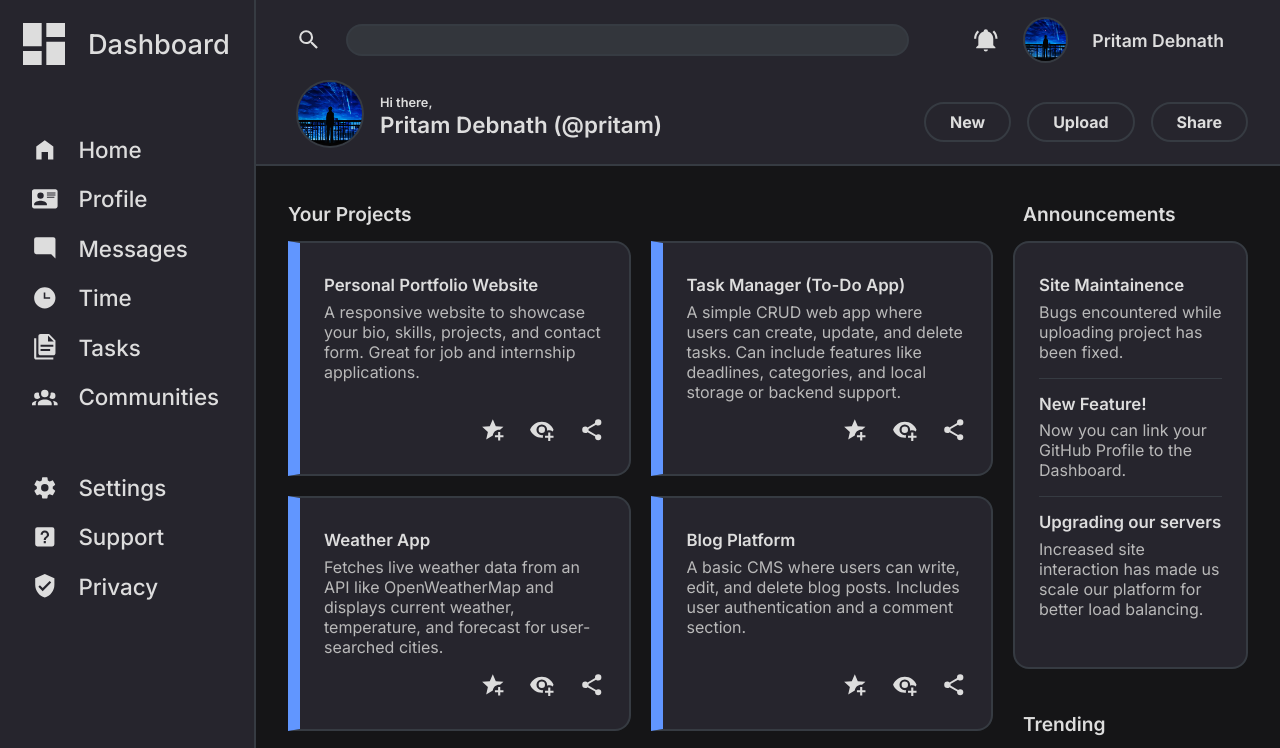
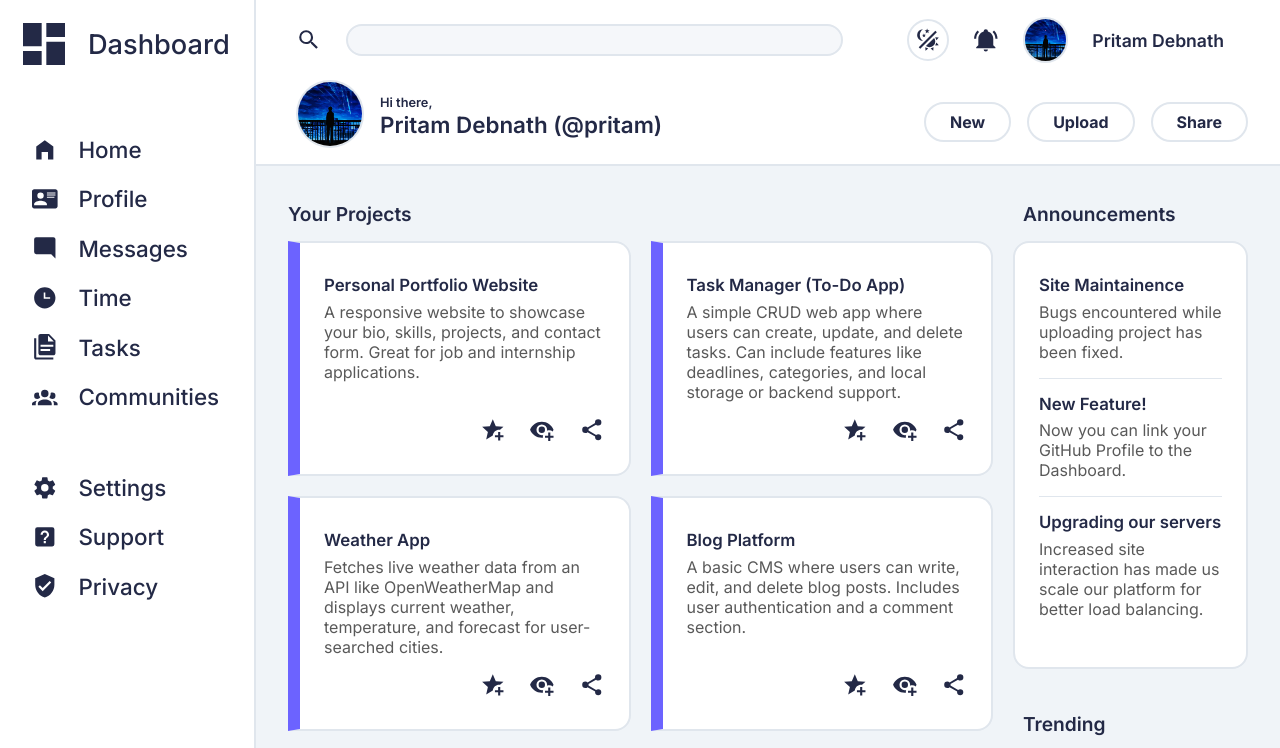
Before and after one commit to whatisaProCoder/odin-admin-dashboard, a plain HTML site: page index.html in a window 1280 px wide. Shown: the top 748 px of the page. Drawn offline with Linux system fonts and the light colour scheme.

Commit message:
added light and dark themes, a toggle button and also set theme according to browser theme

```diff
--- a/index.html
+++ b/index.html
@@ -6,7 +6,8 @@
     <meta name="viewport" content="width=device-width, initial-scale=1.0">
     <title>Admin Dashboard</title>
     <link rel="icon" href="icons/favicon.svg" type="image/svg+xml">
-    <link rel="stylesheet" href="styles.css" defer>
+    <link rel="stylesheet" href="styles.css">
+    <script src="script.js" defer></script>
     <link rel="preconnect" href="https://fonts.googleapis.com">
     <link rel="preconnect" href="https://fonts.gstatic.com" crossorigin>
     <link
@@ -109,6 +110,13 @@
                     <input type="text">
                 </div>
                 <div class="profile-section">
+                    <div class="theme-toggle">
+                        <svg class="icon" xmlns="http://www.w3.org/2000/svg" viewBox="0 0 24 24">
+                            <title>theme-light-dark</title>
+                            <path
+                                d="M7.5,2C5.71,3.15 4.5,5.18 4.5,7.5C4.5,9.82 5.71,11.85 7.53,13C4.46,13 2,10.54 2,7.5A5.5,5.5 0 0,1 7.5,2M19.07,3.5L20.5,4.93L4.93,20.5L3.5,19.07L19.07,3.5M12.89,5.93L11.41,5L9.97,6L10.39,4.3L9,3.24L10.75,3.12L11.33,1.47L12,3.1L13.73,3.13L12.38,4.26L12.89,5.93M9.59,9.54L8.43,8.81L7.31,9.59L7.65,8.27L6.56,7.44L7.92,7.35L8.37,6.06L8.88,7.33L10.24,7.36L9.19,8.23L9.59,9.54M19,13.5A5.5,5.5 0 0,1 13.5,19C12.28,19 11.15,18.6 10.24,17.93L17.93,10.24C18.6,11.15 19,12.28 19,13.5M14.6,20.08L17.37,18.93L17.13,22.28L14.6,20.08M18.93,17.38L20.08,14.61L22.28,17.15L18.93,17.38M20.08,12.42L18.94,9.64L22.28,9.88L20.08,12.42M9.63,18.93L12.4,20.08L9.87,22.27L9.63,18.93Z" />
+                        </svg>
+                    </div>
                     <svg class="icon" xmlns="http://www.w3.org/2000/svg" viewBox="0 0 24 24">
                         <title>bell-ring</title>
                         <path
--- /dev/null
+++ b/script.js
@@ -0,0 +1,12 @@
+const toggleButton = document.querySelector('.theme-toggle');
+const htmlElement = document.documentElement;
+
+toggleButton.addEventListener('click', () => {
+    console.log("Toggle Theme Button Clicked!");
+
+    const currentTheme = htmlElement.getAttribute('data-theme');
+    const newTheme = currentTheme === 'dark' ? 'light' : 'dark';
+
+    htmlElement.setAttribute('data-theme', newTheme);
+    localStorage.setItem('theme', newTheme);
+});
--- a/styles.css
+++ b/styles.css
@@ -1,13 +1,51 @@
 :root {
-    --primary-color: #26252d;
-    --primary-color-lighter: rgb(51, 54, 60);
-    --primary-color-darker: #1f1f27;
-    --background-color: #151517;
-    --accent-color: rgb(97, 150, 255);
-    --border-color: #363b42;
-    --main-text-color: #dddddd;
-    --main-text-hover-color: #adaeb7;
-    --accent-text-color: #b9b9b9;
+    --primary-color: #ffffff;
+    --primary-color-lighter: #f5f7fa;
+    --primary-color-darker: #e3e6eb;
+    --background-color: #f0f4f8;
+    --accent-color: #6c63ff;
+    --border-color: #e0e6ed;
+    --main-text-color: #232946;
+    --main-text-hover-color: #6c63ff;
+    --accent-text-color: #595959;
+}
+
+@media (prefers-color-scheme: dark) {
+    :root {
+        --primary-color: #181a20;
+        --primary-color-lighter: #23262f;
+        --primary-color-darker: #101217;
+        --background-color: #13151a;
+        --accent-color: #8b7cff;
+        --border-color: #23262f;
+        --main-text-color: #f3f6fa;
+        --main-text-hover-color: #8b7cff;
+        --accent-text-color: #b0b3c6;
+    }
+}
+
+[data-theme="light"] {
+    --primary-color: #ffffff;
+    --primary-color-lighter: #f5f7fa;
+    --primary-color-darker: #e3e6eb;
+    --background-color: #f0f4f8;
+    --accent-color: #6c63ff;
+    --border-color: #e0e6ed;
+    --main-text-color: #232946;
+    --main-text-hover-color: #6c63ff;
+    --accent-text-color: #595959;
+}
+
+[data-theme="dark"] {
+    --primary-color: #181a20;
+    --primary-color-lighter: #23262f;
+    --primary-color-darker: #101217;
+    --background-color: #13151a;
+    --accent-color: #8b7cff;
+    --border-color: #23262f;
+    --main-text-color: #f3f6fa;
+    --main-text-hover-color: #8b7cff;
+    --accent-text-color: #b0b3c6;
 }
 
 * {
@@ -420,3 +458,25 @@ body {
     font-family: Georgia, 'Times New Roman', Times, serif;
     font-size: 1rem;
 }
+
+.theme-toggle {
+    display: flex;
+    align-items: center;
+    justify-content: center;
+    padding: 0.4rem;
+    border-radius: 50%;
+    background-color: var(--primary-color);
+    border: 2px solid var(--border-color);
+    cursor: pointer;
+    transition: background-color 0.3s;
+}
+
+.theme-toggle:hover {
+    background-color: var(--accent-color);
+}
+
+.theme-toggle>.icon {
+    color: var(--main-text-color);
+    fill: currentColor;
+    height: 1.6rem;
+}
```
